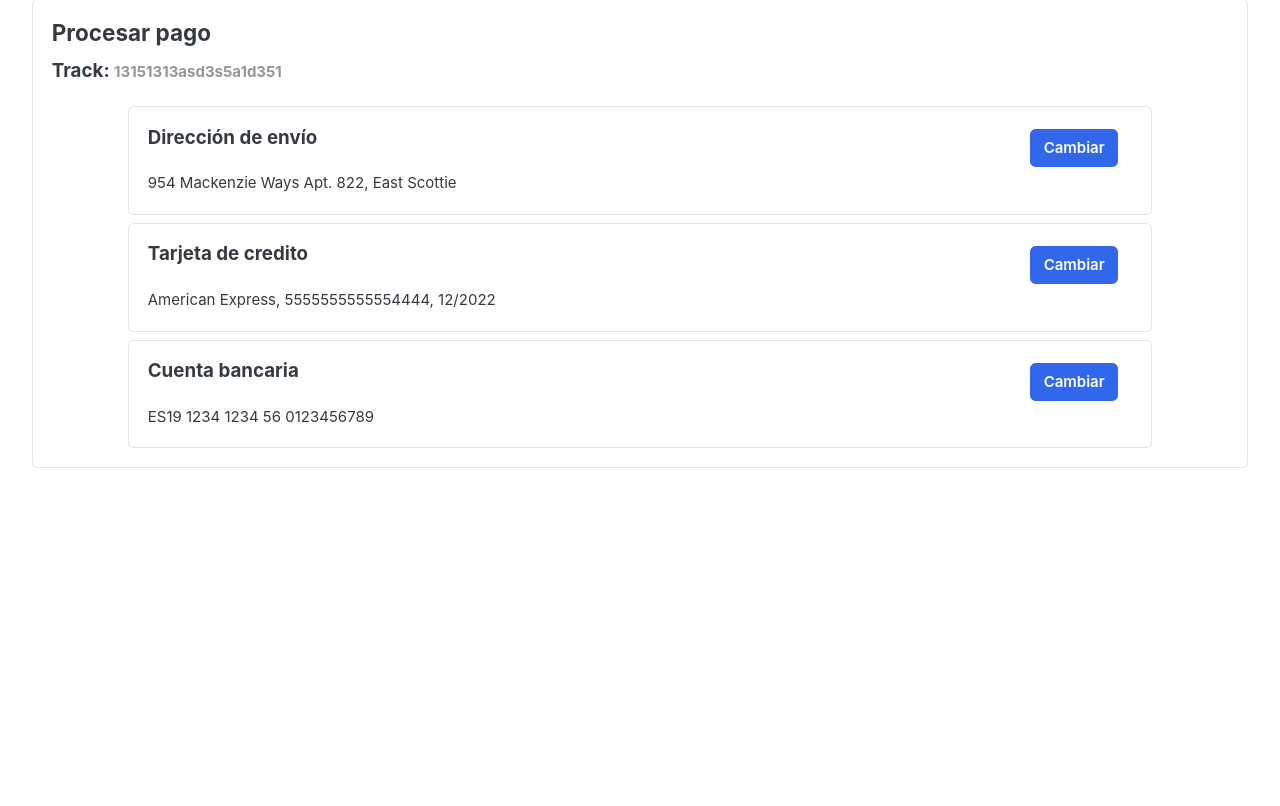
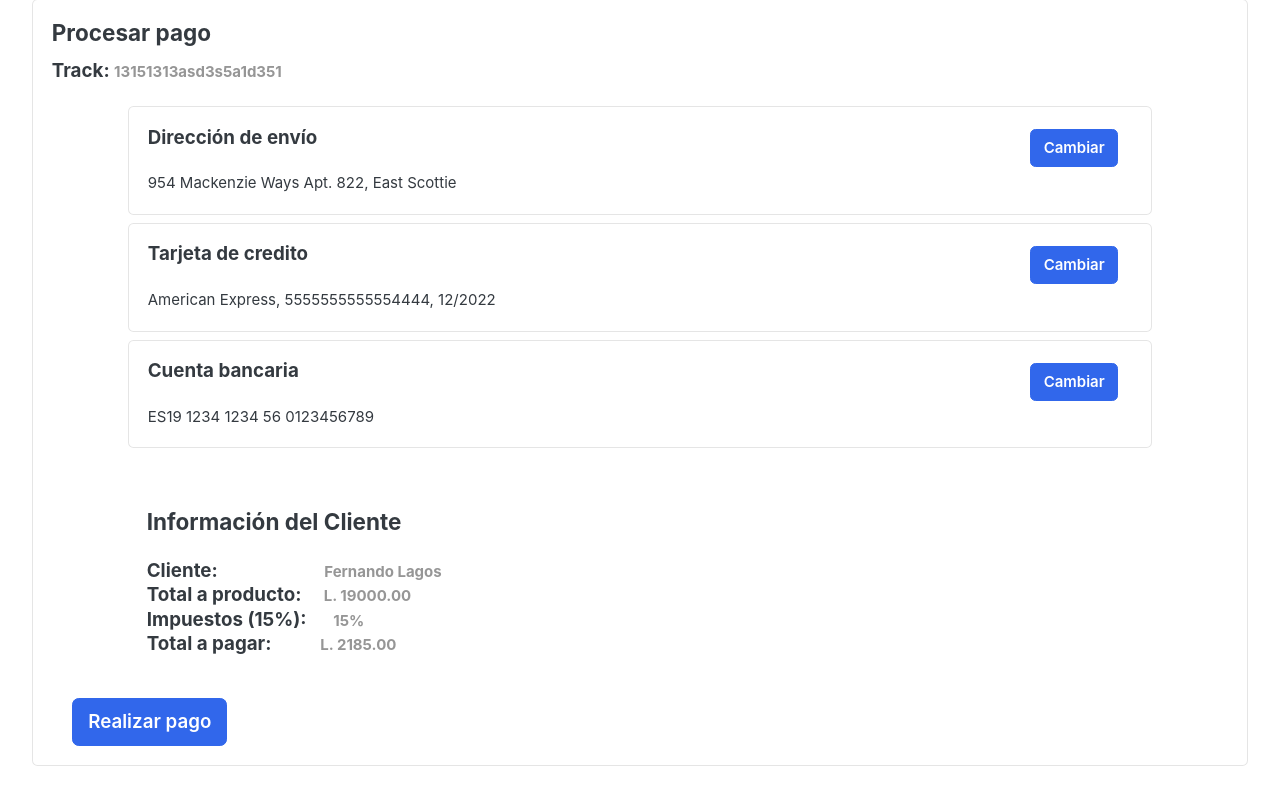
Before and after one commit to lowenmensch-tz/ecommerce-is702, a Flask app: page /auth/process_payment in a window 1280 px wide. Shown: the part 214-1020 px from the top of the page. Before the commit the page ends 682 px from the top, so only its background shows below. Run offline with Flask 2, Linux system fonts and the light colour scheme; some libraries are stand-ins or nearby versions; some web fonts are replaced.

Commit message:
Finaliza el diseño para 'Procesar pago'

```diff
--- a/app/auth/templates/auth/process_payment.html
+++ b/app/auth/templates/auth/process_payment.html
@@ -75,6 +75,24 @@
       </div> <!-- Contiene dos div info/cambiar-->
 
 
+      <div class="mx-auto" style="max-width: 80vw; margin-top:5vh;">
+          <article class="card-body">
+            <header class="mb-4"><h4 class="card-title">Información del Cliente</h4></header>
+
+              <div id="header"> <h5 class="card-title">Cliente:&nbsp&nbsp&nbsp&nbsp&nbsp&nbsp&nbsp&nbsp&nbsp&nbsp&nbsp&nbsp&nbsp&nbsp&nbsp&nbsp&nbsp&nbsp&nbsp&nbsp&nbsp&nbsp&nbsp&nbsp<h6 class="text-muted" id="client">Fernando Lagos</h6></h5> </div>
+              <div id="header"> <h5 class="card-title">Total a producto:&nbsp&nbsp&nbsp&nbsp&nbsp<h6 class="text-muted" id="totalPay">L. 19000.00</h6></h5> </div>
+              <div id="header"> <h5 class="card-title">Impuestos (15%):&nbsp&nbsp&nbsp&nbsp&nbsp&nbsp<h6 class="text-muted" id="isv">15%</h6></h5> </div>
+              <div id="header"> <h5 class="card-title">Total a pagar:&nbsp&nbsp&nbsp&nbsp&nbsp&nbsp&nbsp&nbsp&nbsp&nbsp&nbsp<h6 class="text-muted" id="totalPay">L. 2185.00</h6></h5> </div>
+
+          </article><!-- card-body.// -->
+        </div>
+
+        <div class="col-2">
+          <p class="text-center mt-4"><a a href="" role="button" class="btn btn-lg btn-primary" data-toggle="modal">Realizar pago</a></p>
+        </div> <!-- card Cambiar direcciónx2.// -->
+
+      </div>
+
     </article><!-- card-body.// -->
   </div> <!-- card .// -->
 
@@ -138,11 +156,13 @@
                   <!-- <small id="emailHelp" class="form-text text-muted">We'll never share your email with anyone else.</small> -->
                 </div>
                 <div class="form-group">
-                  <label for="numberStreet">Fecha de expiración</label>
-
-                  <select class="form-control form-control" id="hireDate">
-                  </select>
-
+                    <label>Fecha de Caducidad</label>
+                    <input type="month" min="2020-05" value="2025-05" class="form-control" placeholder="" name="fCaducidad">
+                </div>
+                <div class="form-group">
+                  <label for="streetAddress">CVC</label>
+                  <input type="text" class="form-control" id="exampleInputEmail1" aria-describedby="emailHelp" placeholder="CVV o CVC">
+                  <small id="emailHelp" class="form-text text-muted">Grupo de 3 o 4 números situado en el reverso de la tarjeta de crédito</small>
                 </div>
                 <div class="modal-footer">
                   <button type="submit" class="btn btn-primary">Aceptar</button>
```
